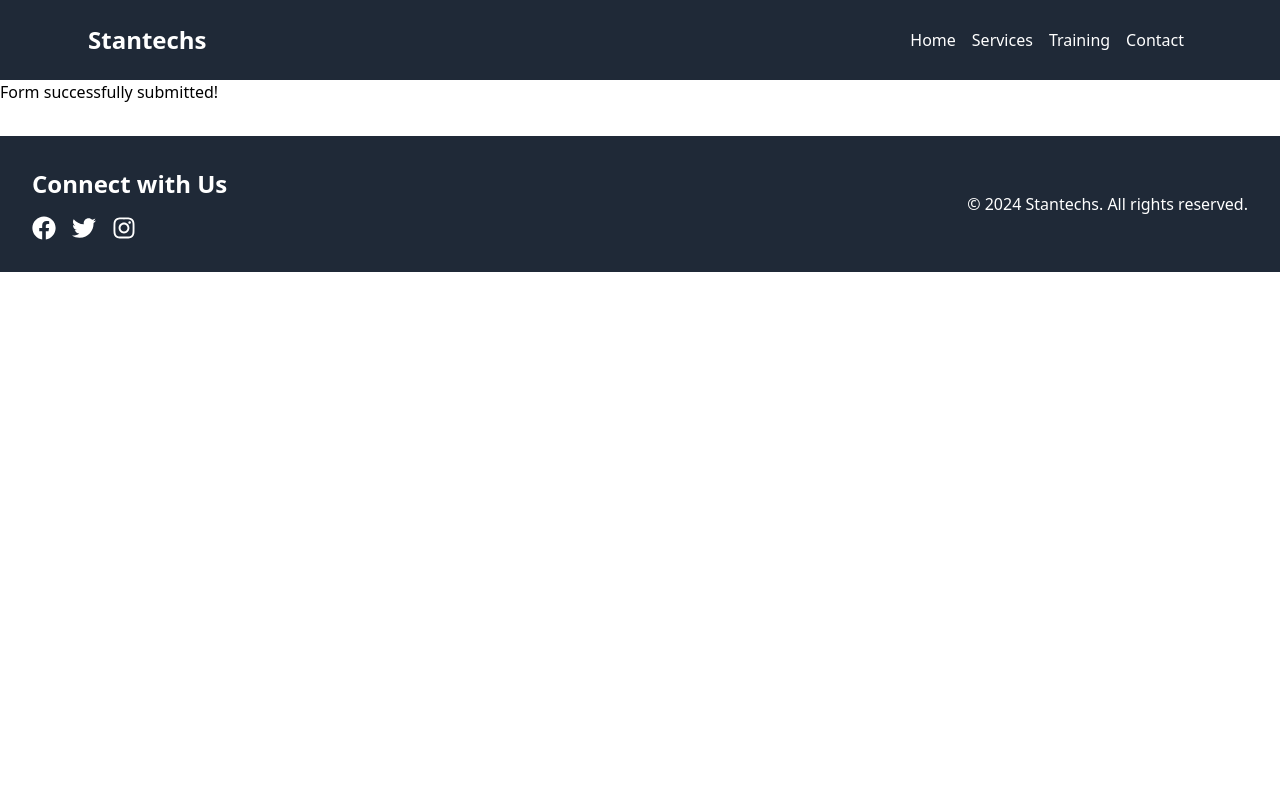
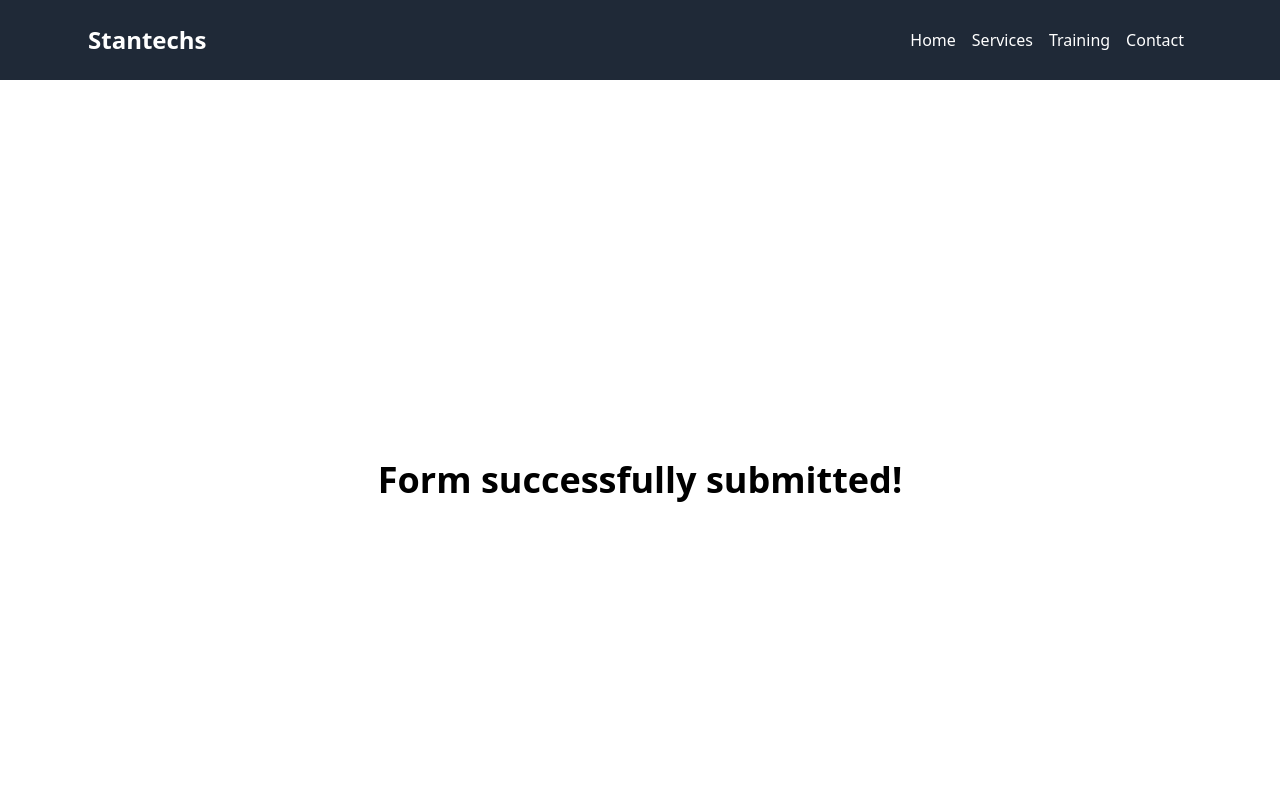
Before and after one commit to Gentlestan/starntechtraining, a Next.js app: page /success in a window 1280 px wide. Shown: the top 800 px of the page. Built offline with nearby package versions, Linux system fonts and the light colour scheme.

Commit message:
messages

```diff
--- a/src/app/success/page.tsx
+++ b/src/app/success/page.tsx
@@ -1,3 +1,9 @@
 export default function Success() {
-    return <div>Form successfully submitted!</div>
-  }
+  return (
+    <div className="flex justify-center items-center h-screen">
+      <div className="text-center">
+        <h1 className="text-4xl font-bold">Form successfully submitted!</h1>
+      </div>
+    </div>
+  );
+}
```
